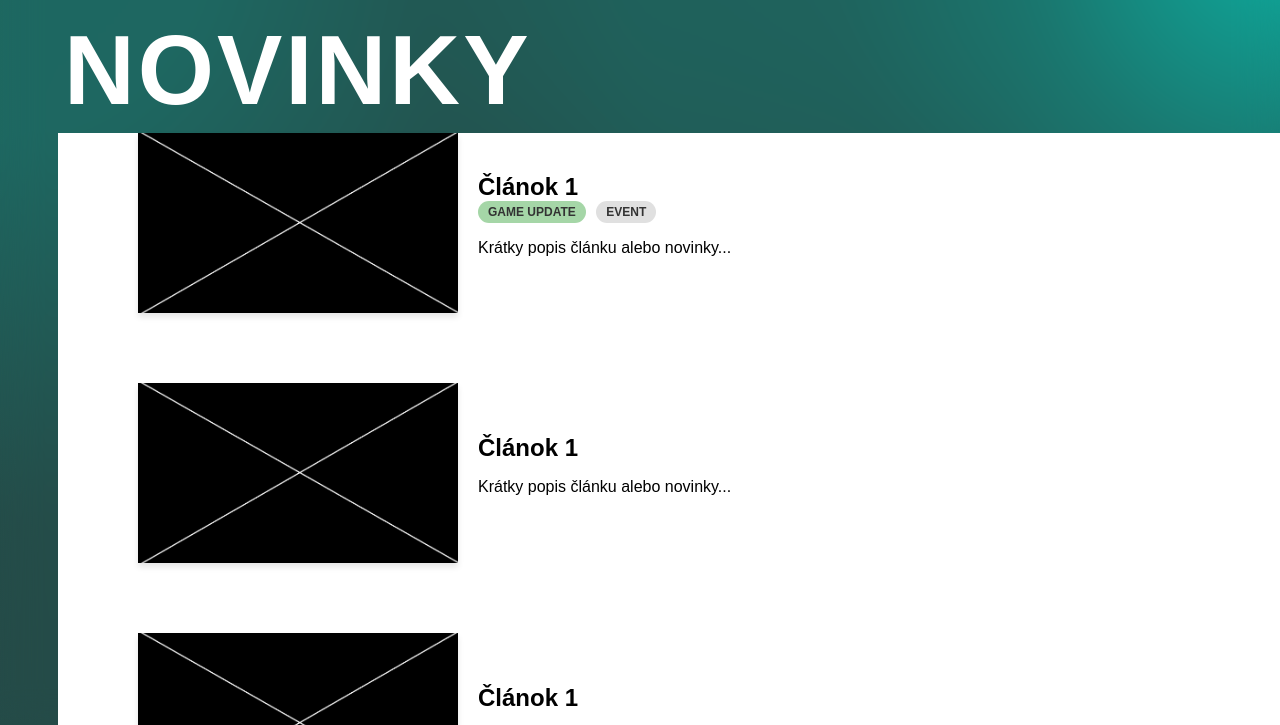
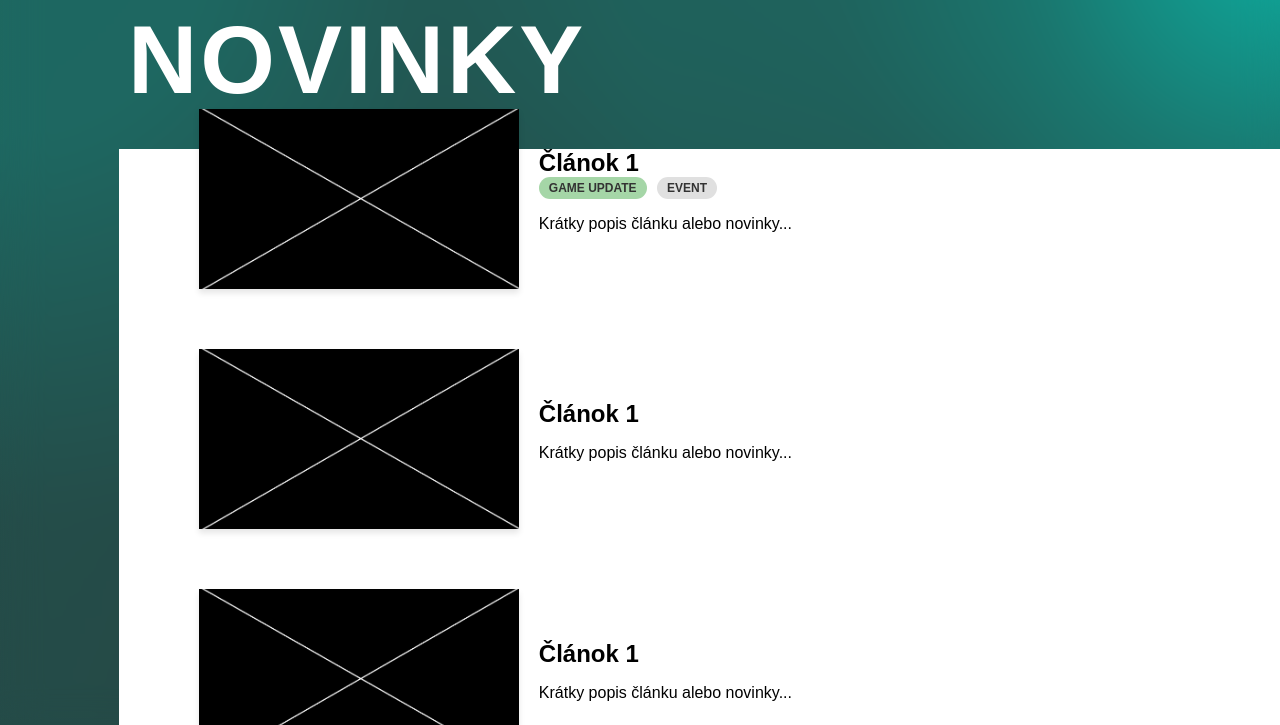
Before and after one commit to RunFromBug/espseke-v.3, a website: page news.html in a window 1280 px wide. Shown: the part 67-792 px from the top of the page. Drawn offline with Linux system fonts and the light colour scheme; a web font is replaced by a local one.

Commit message:
amogus amogus news funguje na notebooku

```diff
--- a/news.css
+++ b/news.css
@@ -16,16 +16,19 @@ html {
 }
 
 .news-column {
-  width: 95%;
+  width: 95vw;
+  margin-top: 2vh;
+  margin-left:5vw;
   padding: 60px;
   background-color: #ffffff;
   color: #000;
   overflow: visible;
+
 }
 
 .news-column h1 {
   font-size: 48px;
-  margin-bottom: 40px;
+  margin-bottom: 5vh;
 }
 
 .news-card {
@@ -33,7 +36,7 @@ html {
   align-items: center; /* Align items vertically */
   background-color: transparent;
   padding: 20px;
-  margin-bottom: 30px;
+  margin-bottom: 20px;
 }
 
 .news-card h2 {
@@ -47,15 +50,16 @@ html {
   box-shadow: 0 4px 6px rgba(0, 0, 0, 0.1);
 }
 .news-column .news-card:first-child {
-  margin-top: -10vh; /* Adjust the value as needed */
+  margin-top: -15vh; /* Adjust the value as needed */
   position: relative; /* Ensure it doesn't affect other elements */
   z-index: 1; /* Bring it to the front if necessary */
 }
 .page-title {
   position: absolute;
-  top: 0vh;
-  left: 5%;
-  font-size: 98px;
+  top: -1vh;
+  left: 0vh;
+  margin-left: 10vw;
+  font-size: 12vh;
   color: white;
   z-index: 10;
   letter-spacing: 3px;
```
Also changed, not shown: 1 other file.
